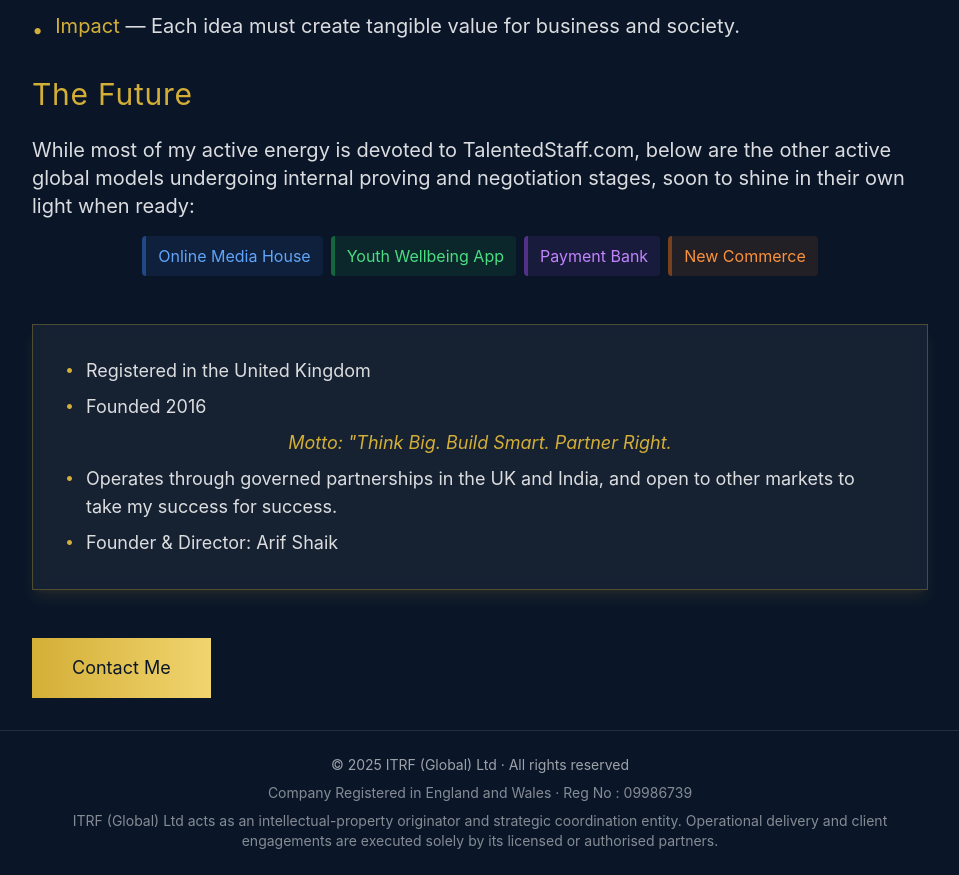
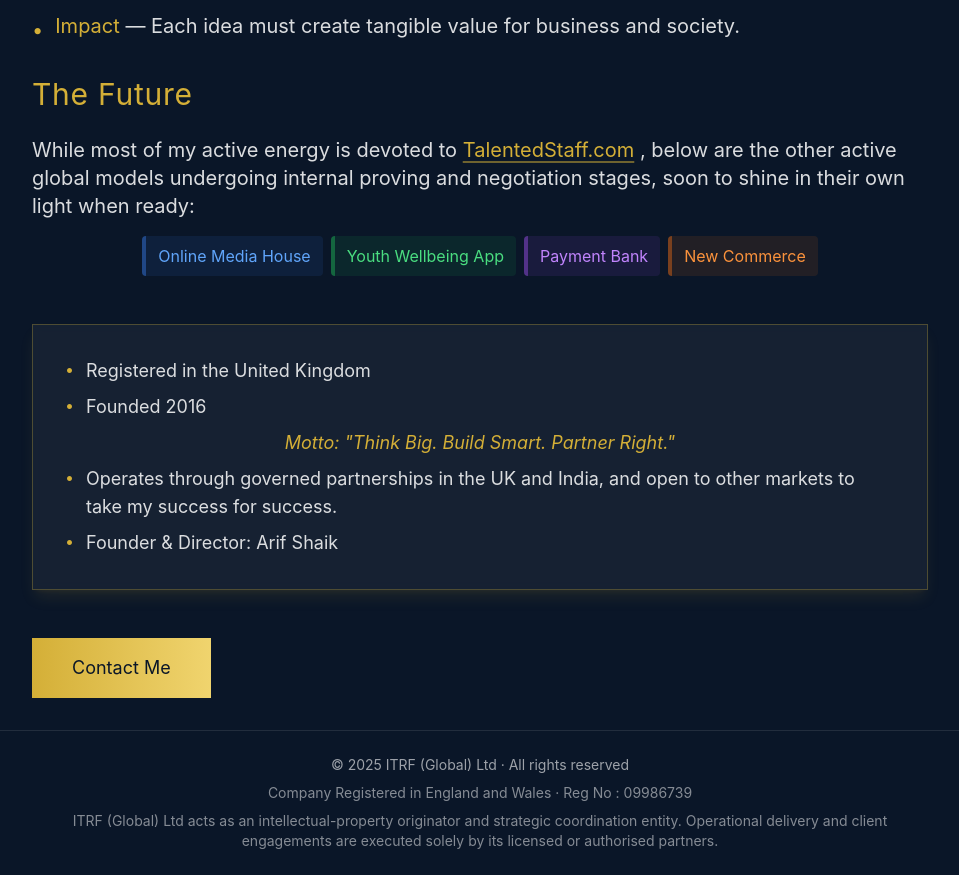
Before and after one commit to krishh26/ITRFG, an Angular app: page /about in a window 1280 px wide. Shown: the part 1580-2455 px from the top of the page, without its empty margins (160-1119 px from the left). Built offline with nearby package versions, Linux system fonts and the light colour scheme.

Commit message:
Update About and Home pages to include clickable link for TalentedStaff.com and fix typo in motto. Regenerate TypeScript build info file for consistency.

```diff
--- a/src/app/pages/about/about.component.html
+++ b/src/app/pages/about/about.component.html
@@ -107,7 +107,7 @@
         </h2>
         <div class="space-y-4">
           <p class="text-base sm:text-lg md:text-xl text-white/85 leading-relaxed">
-            While most of my active energy is devoted to TalentedStaff.com, below are the other active global models undergoing internal proving and negotiation stages, soon to shine in their own light when ready:
+            While most of my active energy is devoted to <a href="https://talentedstaff.com" target="_blank" rel="noopener noreferrer" class="text-[#d4af37] hover:text-[#f0d46e] underline underline-offset-4 decoration-[#d4af37]/50 hover:decoration-[#f0d46e] transition-colors duration-300">TalentedStaff.com</a> , below are the other active global models undergoing internal proving and negotiation stages, soon to shine in their own light when ready:
           </p>
           <div class="flex flex-wrap gap-2 justify-center">
             <span class="text-sm sm:text-base leading-relaxed bg-blue-500/10 border-l-4 border-blue-500/40 py-2 px-3 rounded text-blue-400">
@@ -139,7 +139,7 @@
               <p class="text-sm sm:text-base md:text-lg text-white/85">Founded 2016</p>
             </div>
             <div class="flex items-start gap-2 sm:gap-3 justify-center">
-              <p class="text-sm sm:text-base md:text-lg text-[#d4af37] italic text-center">Motto: "Think Big. Build Smart. Partner Right.</p>
+              <p class="text-sm sm:text-base md:text-lg text-[#d4af37] italic text-center">Motto: "Think Big. Build Smart. Partner Right."</p>
             </div>
             <div class="flex items-start gap-2 sm:gap-3">
               <span class="text-[#d4af37] mt-1">•</span>
--- a/src/app/pages/home/home.component.html
+++ b/src/app/pages/home/home.component.html
@@ -32,7 +32,7 @@
           Current Focus
         </h2>
         <p class="text-base sm:text-lg md:text-xl text-white/85 leading-relaxed">
-          At present, most of my active energy is devoted to TalentedStaff.com, my flagship model for global talent continuity.
+          At present, most of my active energy is devoted to <a href="https://talentedstaff.com" target="_blank" rel="noopener noreferrer" class="text-[#d4af37] hover:text-[#f0d46e] underline underline-offset-4 decoration-[#d4af37]/50 hover:decoration-[#f0d46e] transition-colors duration-300">TalentedStaff.com</a> , my flagship model for global talent continuity.
         </p>
       </div>
 
```
